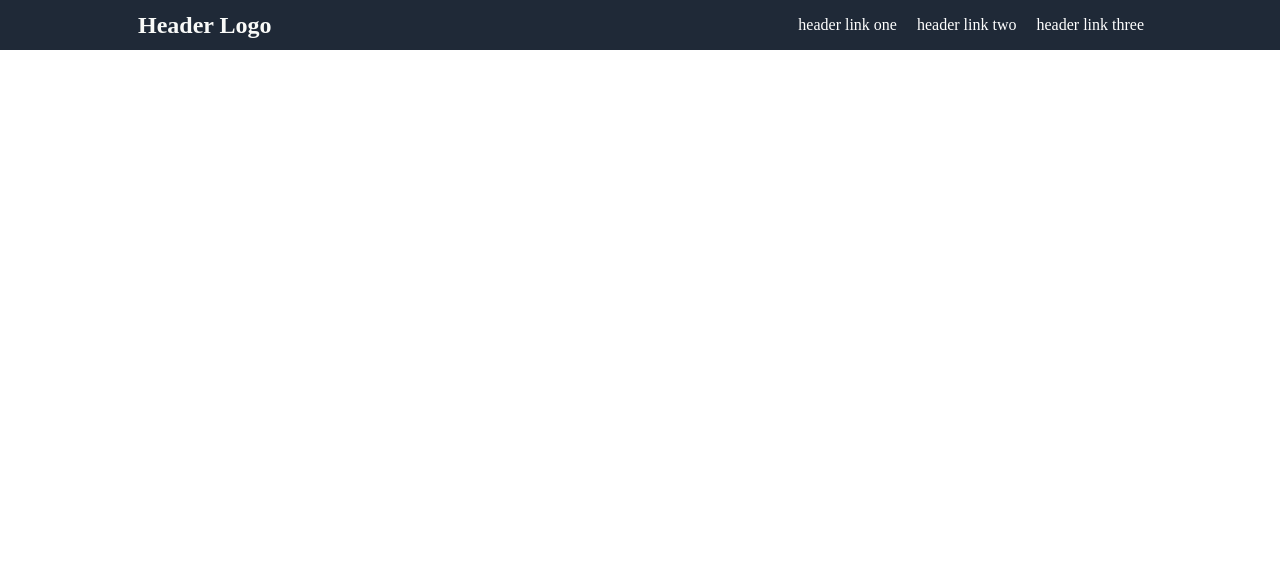
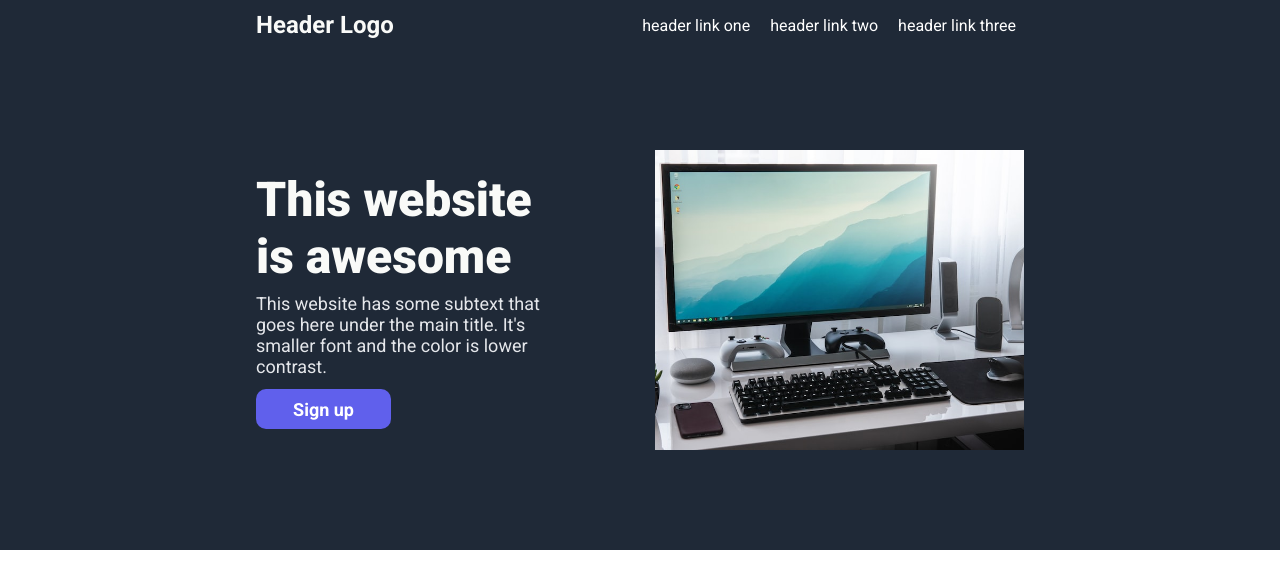
Before and after one commit to DSam87/odin_landing_page, a plain HTML site: page index.html in a window 1280 px wide. Drawn offline with Linux system fonts and the light colour scheme.

Commit message:
Create hero section of page and image

```diff
--- a/index.html
+++ b/index.html
@@ -5,6 +5,9 @@
     <meta http-equiv="X-UA-Compatible" content="IE=edge">
     <meta name="viewport" content="width=device-width, initial-scale=1.0">
     <link rel="stylesheet" href="./styles.css">
+    <link rel="preconnect" href="https://fonts.googleapis.com">
+<link rel="preconnect" href="https://fonts.gstatic.com" crossorigin>
+<link href="https://fonts.googleapis.com/css2?family=Roboto:ital,wght@0,300;0,400;0,500;0,700;0,900;1,400&display=swap" rel="stylesheet">
     <title>Landing Page</title>
 </head>
 <body>
@@ -16,15 +19,26 @@
                 <a href="link-2">header link two</a>
                 <a href="link-3">header link three</a>
             </div>
-
-
         </div>
 
     </header>
-<!--
+
     <div class="main-content">
-        <h1>This </h1>
-    </div> -->
+        <div class="width-container flex-hero">
+            <div class="flex-hero-item flex-hero-left-content">
+                <h1>
+                    This website is awesome
+                </h1>
+                <p>
+                    This website has some subtext that goes here under the main title. It's smaller font and the color is lower contrast.
+                </p>
+                <button>Sign up</button>
+            </div>
+            <div class="flex-hero-item flex-hero-right-content">
+                <img src="./images/image_1.jpeg" alt="Clean desk with computer monitor">
+            </div>
+        </div>
+    </div>
 
 
 
--- a/styles.css
+++ b/styles.css
@@ -2,10 +2,11 @@
     box-sizing: border-box;
     margin: 0;
     padding: 0;
+    font-family: 'Roboto', sans-serif;
 }
 
 .width-container{
-    width: 80%;
+    width: 60%;
     margin: auto;
 }
 
@@ -23,7 +24,6 @@ header{
 }
 
 header .logo{
-    margin-left: 10px ;
     color: #f9faf8;
     font-size: 24px;
     font-weight: bold;
@@ -36,3 +36,70 @@ header a{
 }
 
 /* Header styles end */
+
+/* Hero Felx styels */
+
+.flex-hero{
+    display: flex;
+    flex-direction: row;
+    gap: 30px;
+    height: 500px;
+    justify-content: center;
+    align-items: center;
+}
+
+.main-content{
+    background-color: #1f2937 ;
+}
+
+.main-content h1{
+    font-size: 48px;
+    font-weight: 900;
+    color: #f9faf8;
+    width: 80%;
+}
+
+.main-content p{
+    width: 80%;
+    font-size: 18px;
+    color: #e5e7eb;
+}
+
+.flex-hero-item{
+    flex: 1 1 400px;
+
+}
+
+.flex-hero-left-content{
+    height: 300px;
+}
+
+.flex-hero-right-content{
+    height: 300px;
+}
+
+.flex-hero-right-content img{
+    width: 100%;
+    height: 100%;
+    object-fit: cover;
+}
+
+.flex-hero-left-content{
+    display: flex;
+    flex-direction: column;
+    justify-content: center;
+    gap: 8px;
+}
+
+.flex-hero-left-content button{
+    width: 135px;
+    height: 40px;
+    border-radius: 10px;
+    border: none;
+    font-size: 18px;
+    font-weight: bold;
+    color: white;
+    background-color: rgb(96, 96, 236);
+    margin-top: 4px;
+    flex-shrink: 0;
+}
```
Also changed, not shown: images/image_1.jpeg (added).
